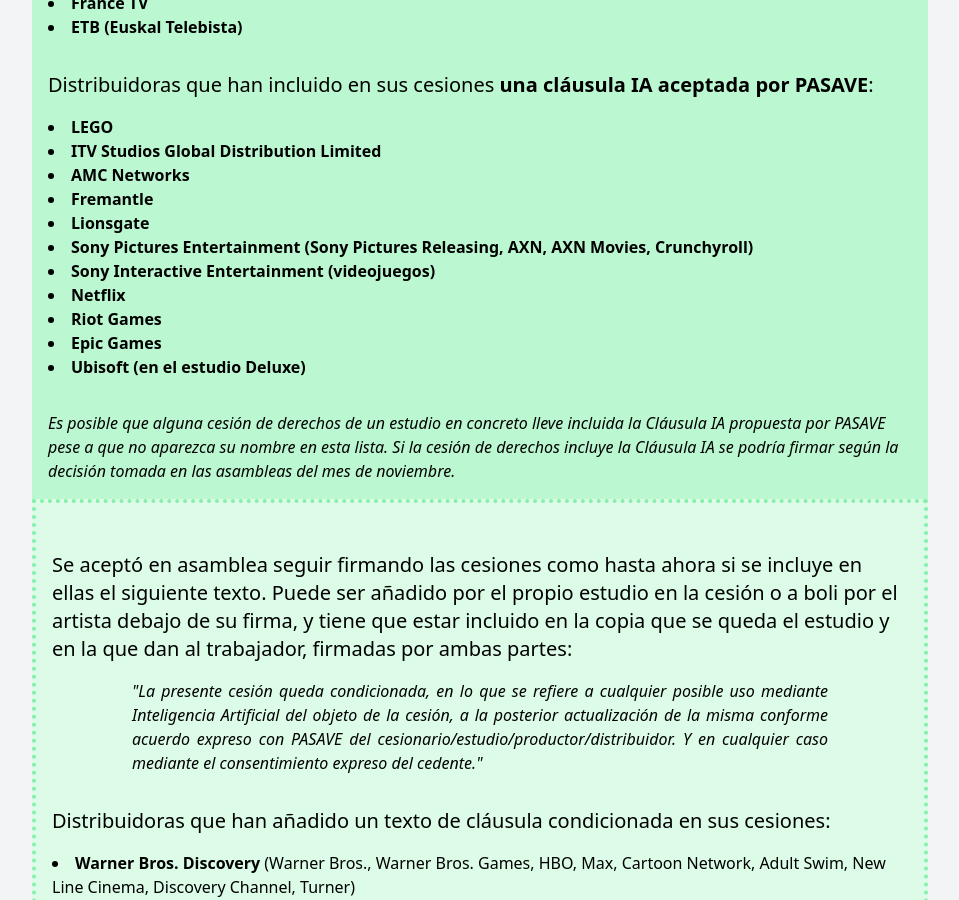
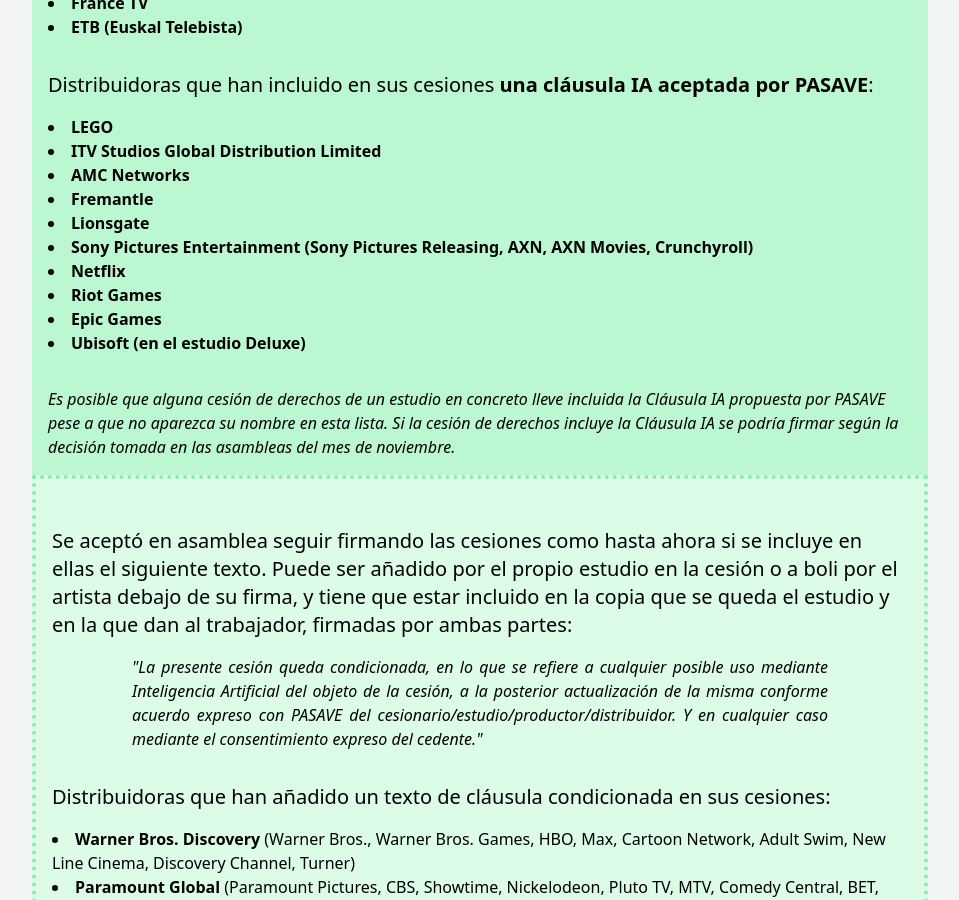
Before and after one commit to mutsuda/pasave.github.io, a Jekyll site: the page built from oklist.md, in a window 1280 px wide and 900 px high, scrolled down 405 px. Shown: the whole window, without its empty margins (160-1119 px from the left). Built offline with Jekyll 4.4.1, drawn with Linux system fonts in a browser that asks for light colours.

Commit message:
Update oklist.md

```diff
--- a/oklist.md
+++ b/oklist.md
@@ -32,7 +32,6 @@
 	<li class="font-bold">Fremantle</li>
 	<li class="font-bold">Lionsgate</li>
 	<li class="font-bold">Sony Pictures Entertainment (Sony Pictures Releasing, AXN, AXN Movies, Crunchyroll)</li>
-	<li class="font-bold">Sony Interactive Entertainment (videojuegos)</li>
 	<li class="font-bold">Netflix</li>
 	<li class="font-bold">Riot Games</li>
 	<li class="font-bold">Epic Games</li>
```
